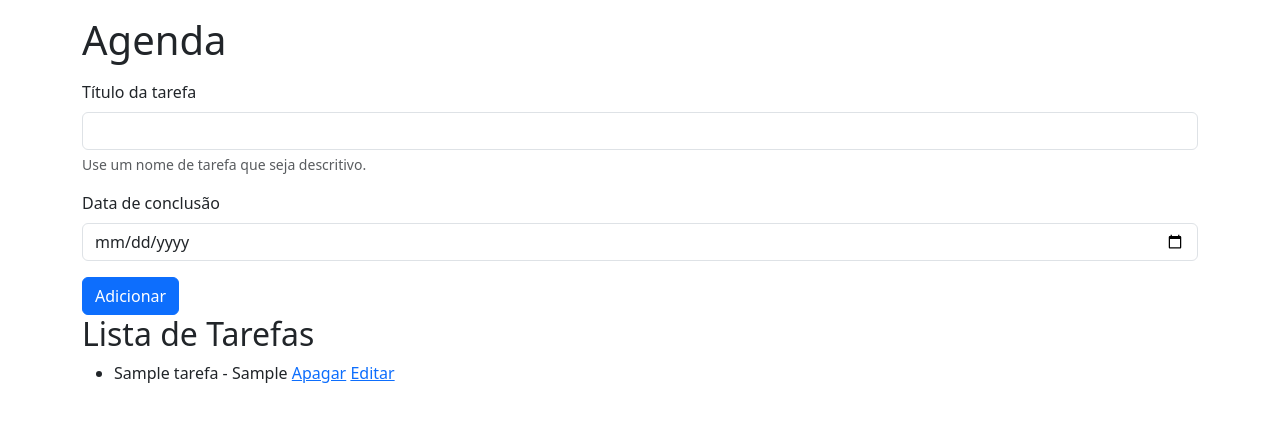
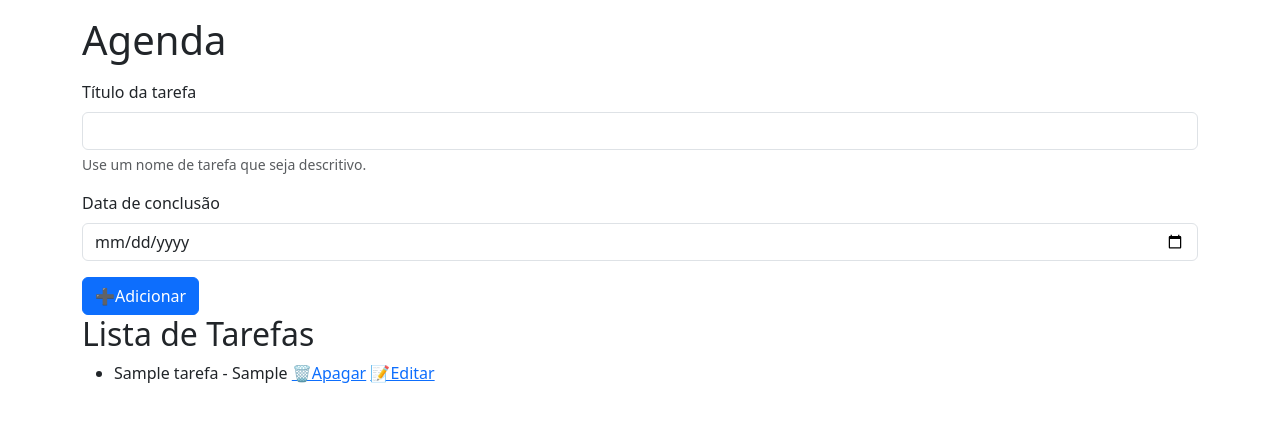
Before and after one commit to ViniciusAraSouza/agenda-, a Flask app: page /agenda in a window 1280 px wide. Shown: the top 422 px of the page. Run offline with Flask 3, Linux system fonts and the light colour scheme; tables that the repository leaves empty hold one stand-in row (values such as "Sample post").

Commit message:
Agenda do vinicin

```diff
--- a/templates/agenda.html
+++ b/templates/agenda.html
@@ -15,11 +15,11 @@
             value="{{ tarefa_selecionada.data_conclusao if tarefa_selecionada else ''}}">
         </div>
 
-        <button type="submit" class="btn btn-primary">Adicionar</button>
+        <button type="submit" class="btn btn-primary">➕Adicionar</button>
 
 
         {% if tarefa_selecionada%}
-        <a href="{{url_for('agenda')}}" class="btn-secundary" > Cancelar</a>
+        <a href="{{url_for('agenda')}}" class="btn-secundary" >❌Cancelar</a>
 
         {% endif%}
 
@@ -32,8 +32,8 @@
             <ul>
                 {% for tarefa in tarefas %}
                     <li>{{ tarefa.titulo_tarefa }} - {{ tarefa.data_conclusao }}
-                         <a href="{{ url_for('delete', idTarefa=tarefa.id_tarefa)}}">Apagar</a>
-                        <a href="{{url_for('update', idTarefa=tarefa.id_tarefa)}}">Editar</a>
+                         <a href="{{ url_for('delete', idTarefa=tarefa.id_tarefa)}}">🗑️Apagar</a>
+                        <a href="{{url_for('update', idTarefa=tarefa.id_tarefa)}}">📝Editar</a>
                     </li>
                     <!-- Controle para editar  -->
                 {% endfor %}
```
Also changed, not shown: data/tarefas.sqlite3.
